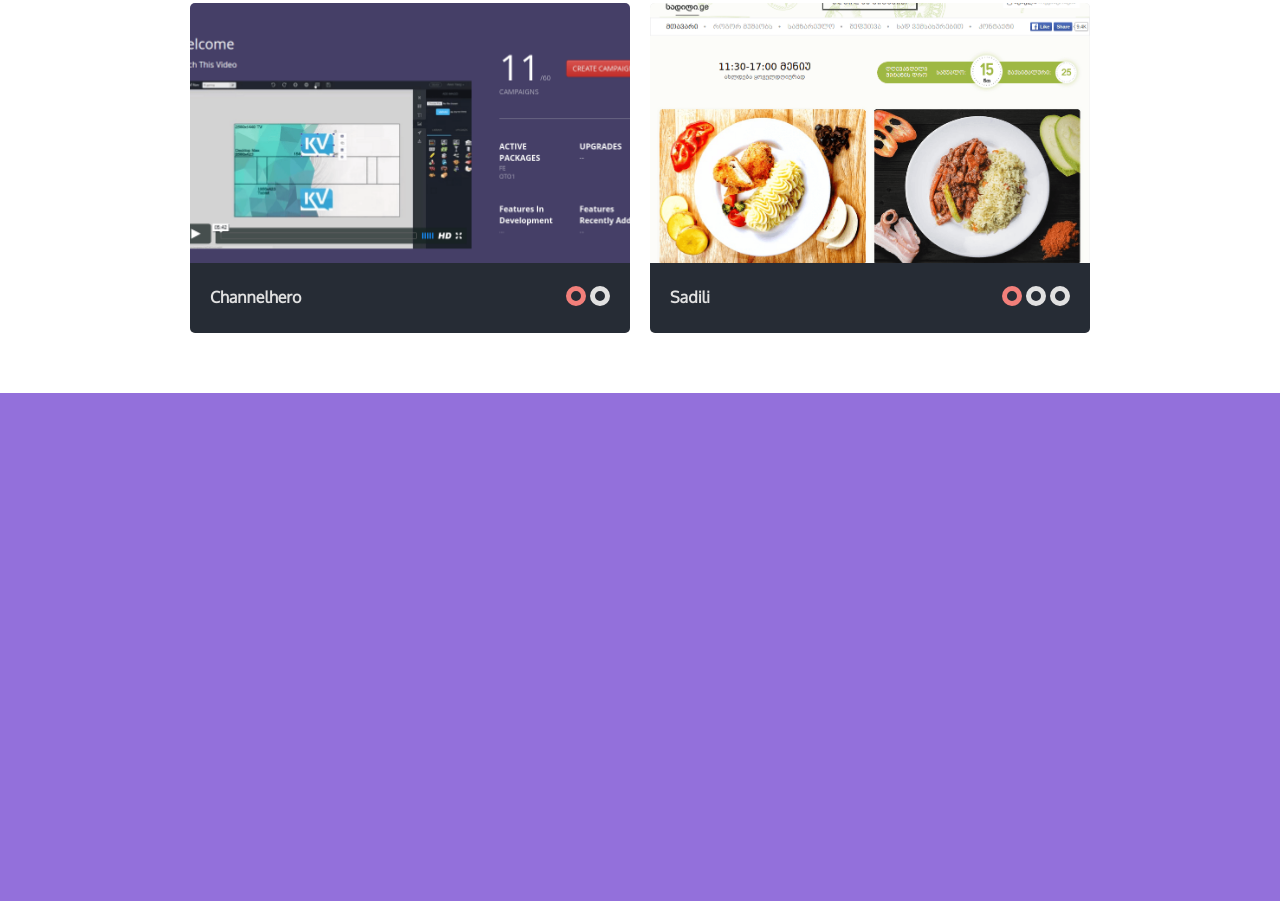
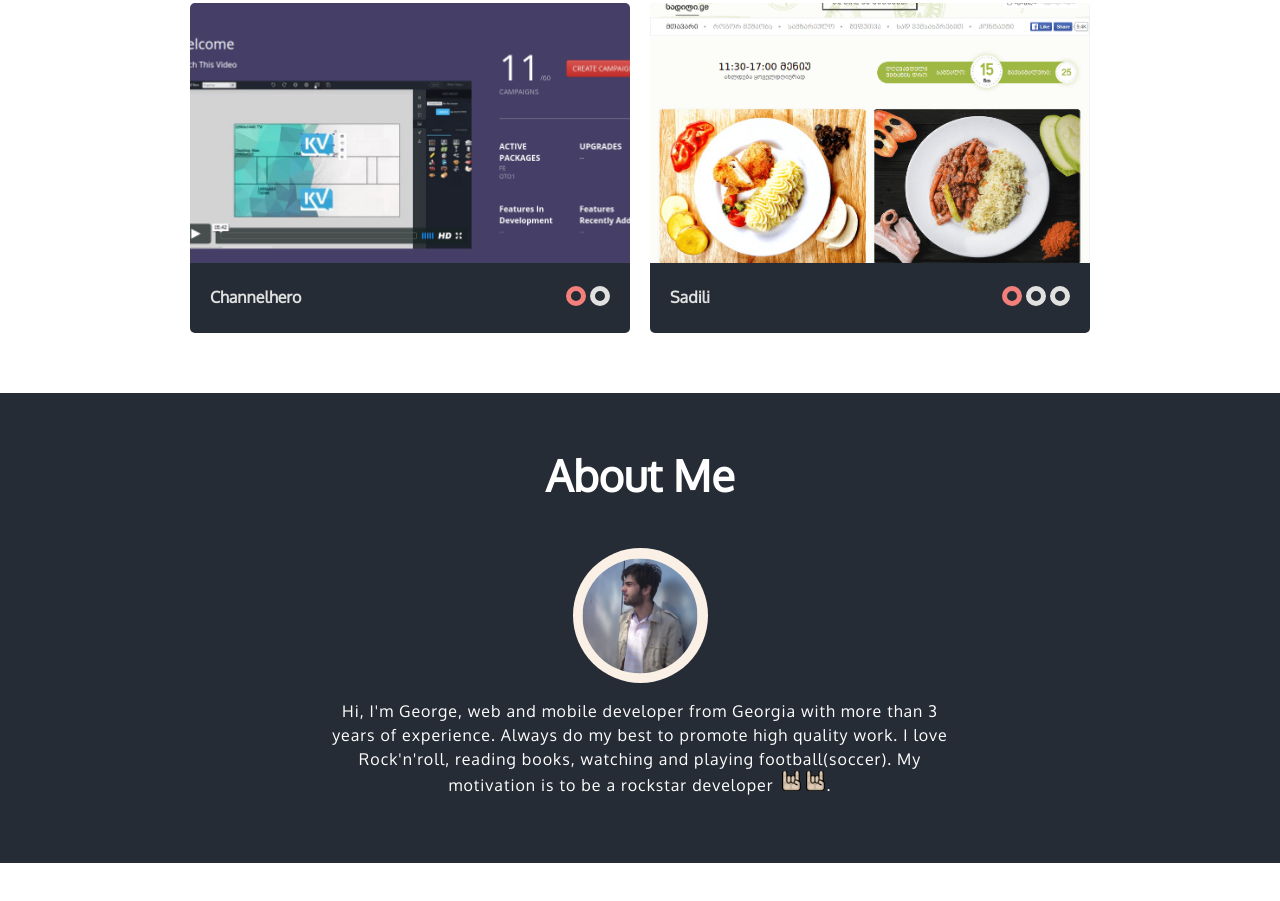
Before and after one commit to georginio/georginio.github.io, a website built with webpack: page index.html in a window 1280 px wide. Shown: the part 1313-2214 px from the top of the page. After the commit the page ends 2176 px from the top, so only its background shows below. Built offline with Linux system fonts and the light colour scheme; a web font is replaced by a local one.

Commit message:
about page added

```diff
--- a/assets/styles/about.css
+++ b/assets/styles/about.css
@@ -1,5 +1,68 @@
 #about {
-  min-height: 100vh;
   width: 100%;
-  background-color: mediumpurple;
+  font-family: 'Oxygen', 'sans';
+  padding: 30px 0;
+  overflow: hidden;
+  background-color: #262c35;
+  color: white;
+  box-sizing: border-box;
+  position: relative;
 }
+
+#about h1 {
+  margin: 0 auto;
+  padding: 28px 0;
+  text-align: center;
+  font-size: 2.7rem;
+  font-weight: bold;
+}
+
+#about .wrapper {
+  max-width: 992px;
+  margin: 20px auto;
+}
+
+#about .wrapper .desc {
+  display: flex;
+  flex-direction: column;
+  justify-content: center;
+  align-items: center;
+}
+
+#about .wrapper .img-circle {
+  height: 135px;
+  width: 135px;
+  background-color: linen;
+  border-radius: 50%;
+  position: relative;
+}
+
+#about .wrapper .img-container {
+  height: 115px;
+  width: 115px;
+  border-radius: 50%;
+  background-image: url(../images/me.jpg);
+  background-position: 50% 61%;
+  background-size: cover;
+  position: absolute;
+  top: 50%;
+  left: 50%;
+  transform: translate(-50%, -50%);
+}
+
+
+#about .wrapper .desc p {
+  max-width: 630px;
+  letter-spacing: 1px;
+  line-height: 24px;
+  text-align: center;
+}
+
+#about .wrapper .desc .rock-horns {
+  display: inline-block;
+  background-image: url(../images/rock.png);
+  background-size: cover;
+  background-position: 50% 50%;
+  height: 20px;
+  width: 24px;
+}
--- a/index.html
+++ b/index.html
@@ -35,6 +35,7 @@
         <p><span class="name">I'm George,&nbsp;</span><span class="profession">developer<span></p>
       </div>
     </header>
+
     <section id="work" class="work">
       <h1>WORK</h1>
       <div class="container">
@@ -110,7 +111,22 @@
         </div>
       </div>
     </section>
-    <section id="about"></section>
+
+    <section id="about">
+      <h1>About Me</h1>
+      <div class="wrapper">
+        <div class="desc">
+          <div class="img-circle">
+            <div class="img-container"></div>
+          </div>
+          <p>
+            Hi, I'm George, web and mobile developer from Georgia with more than 3 years of experience.
+            Always do my best to promote high quality work. I love Rock'n'roll, reading books, watching and playing football(soccer).
+            My motivation is to be a rockstar developer <span class="rock-horns"></span><span class="rock-horns"></span>.
+          </p>
+        </div>
+      </div>
+    </section>
     <script src="./dist/bundle.js"></script>
   </body>
 </html>
--- a/index.js
+++ b/index.js
@@ -89,8 +89,8 @@
       case 'about': size = 11; break;
       case 'contact': size = 15; break;
     }
-
-    if (window.scrollY < to) {
+    console.log('buuum', document.body.scrollHeight);
+    if (window.scrollY <= to ) {
       setTimeout(function() {
         window.scrollTo(0, window.scrollY + size);
           moveScroll(to, title);
```
Also changed, not shown: assets/images/me.jpg (added), assets/images/rock.png (added), dist/9ebcbe9b47715380281f31ffa7e5f60f.png (added), dist/bundle.js, dist/dd5725e75cf5916ad516b3cbe17b57e1.jpg (added).
